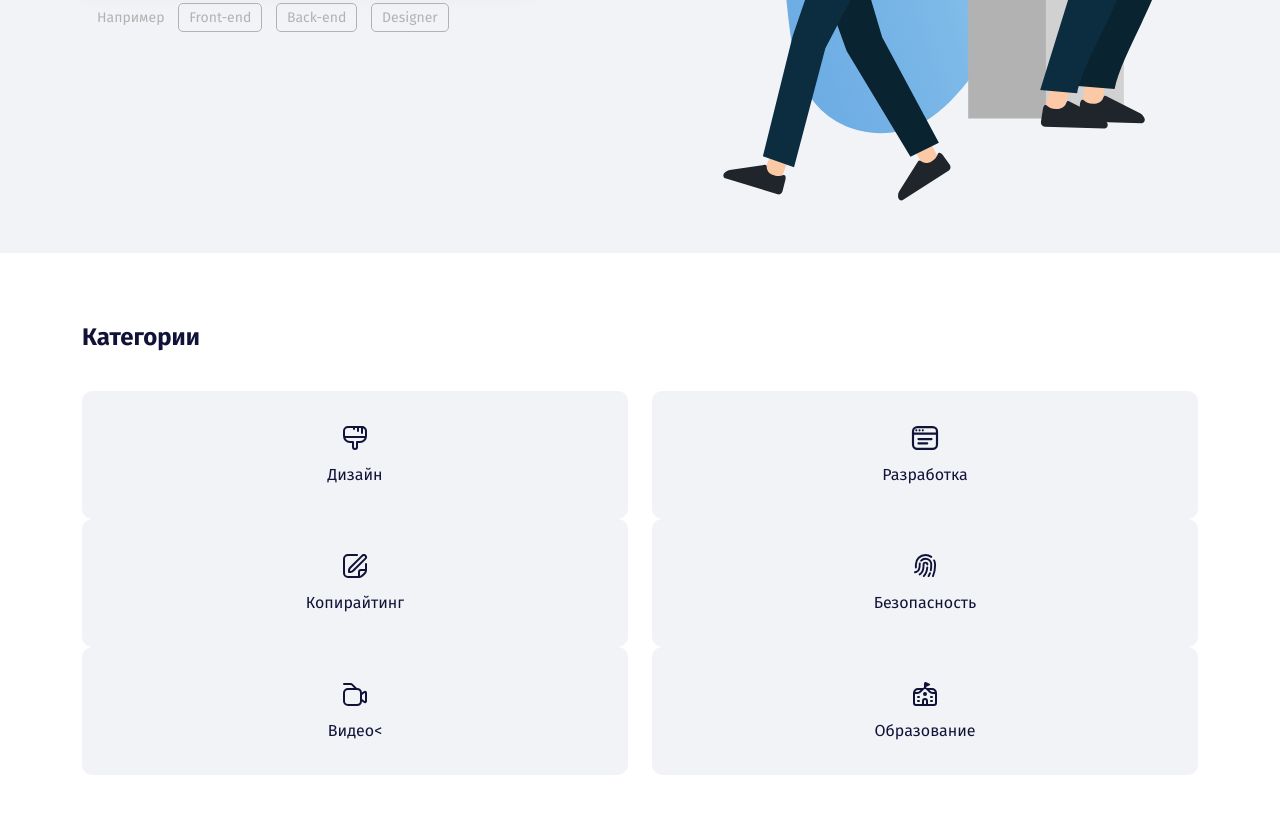
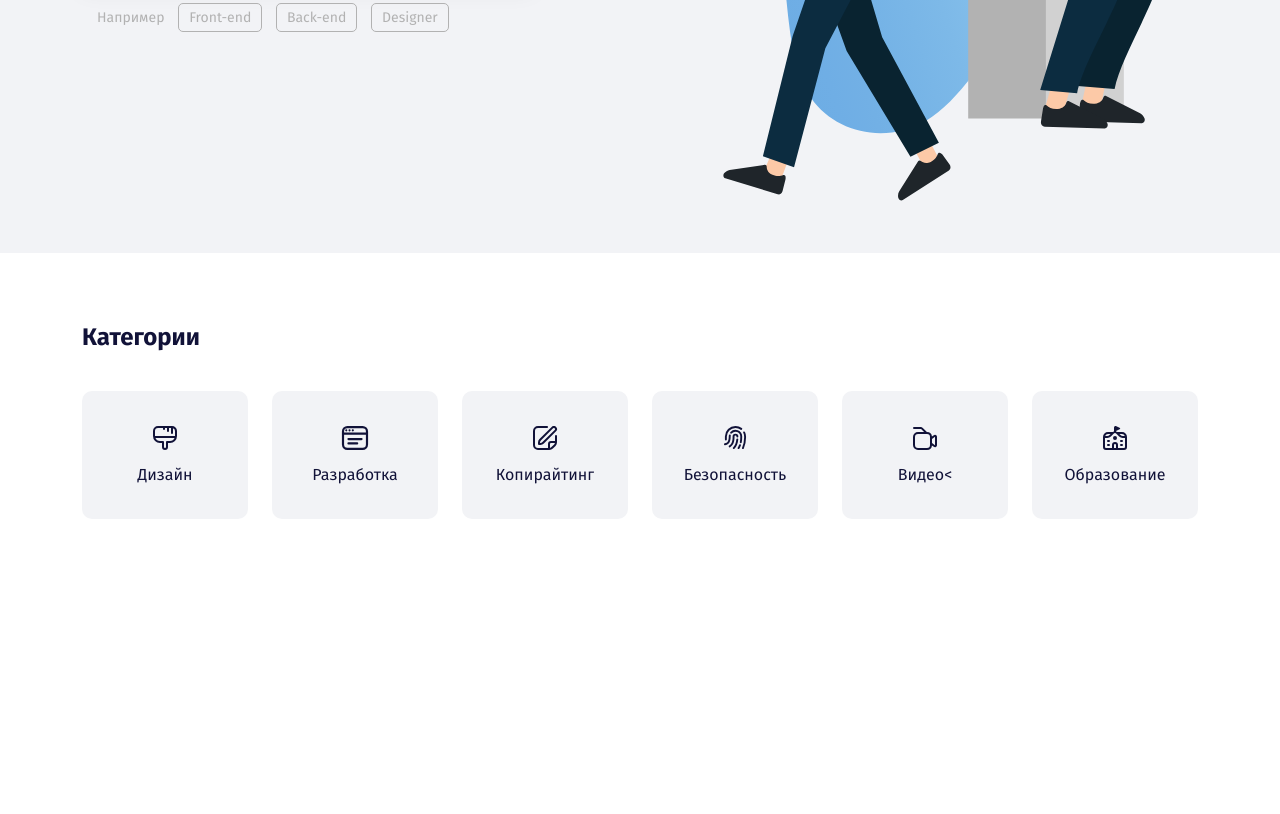
Before and after one commit to skamsk/findyourjob, a plain HTML site: page index.html in a window 1280 px wide. Shown: the part 486-1300 px from the top of the page. After the commit the page ends 1085 px from the top, so only its background shows below. Drawn offline with Linux system fonts and the light colour scheme.

Commit message:
Update index.html

```diff
--- a/index.html
+++ b/index.html
@@ -71,7 +71,7 @@
        <div class="container">
             <h2 class="section-title">Категории</h2>
             <div class="row">
-                   <div class="col">
+                   <div class="col-2">
                        <a href="#" class="card d-flex flex-column align-items-center">
                         <svg height="24" class="card-icon">
                             <use href="img/icons.svg#brush"></use>
@@ -80,7 +80,7 @@
                             <!-- /.card-text --></a>
                        <!-- /.card --></div>
                    <!-- /.col -->
-                   <div class="col">
+                   <div class="col-2">
                        <a href="#" class="card d-flex flex-column align-items-center">
                         <svg height="24" class="card-icon">
                             <use href="img/icons.svg#browser"></use>
@@ -89,7 +89,7 @@
                         <!-- /.card-text --></a>
                        <!-- /.card --></div>
                    <!-- /.col -->
-                   <div class="col"><a href="#" class="card d-flex flex-column align-items-center">
+                   <div class="col-2"><a href="#" class="card d-flex flex-column align-items-center">
                         <svg height="24" class="card-icon">
                             <use href="img/icons.svg#edit"></use>
                         </svg>
@@ -97,7 +97,7 @@
                            <!-- /.card-text --></a>
                        <!-- /.card --></div>
                    <!-- /.col -->
-                   <div class="col">
+                   <div class="col-2">
                        <a href="#" class="card d-flex flex-column align-items-center">
                         <svg height="24" class="card-icon">
                             <use href="img/icons.svg#fingerprint"></use>
@@ -106,7 +106,7 @@
                            <!-- /.card-text --></a>
                        <!-- /.card --></div>
                    <!-- /.col -->
-                   <div class="col">
+                   <div class="col-2">
                        <a href="#" class="card d-flex flex-column align-items-center">
                             <svg height="24" class="card-icon">
                                 <use href="img/icons.svg#camera"></use>
@@ -115,7 +115,7 @@
                            <!-- /.card-text --></a>
                        <!-- /.card --></div>
                    <!-- /.col -->
-                   <div class="col">
+                   <div class="col-2">
                        <a href="#" class="card d-flex flex-column align-items-center">
                             <svg height="24" class="card-icon">
                                 <use href="img/icons.svg#school"></use>
```
